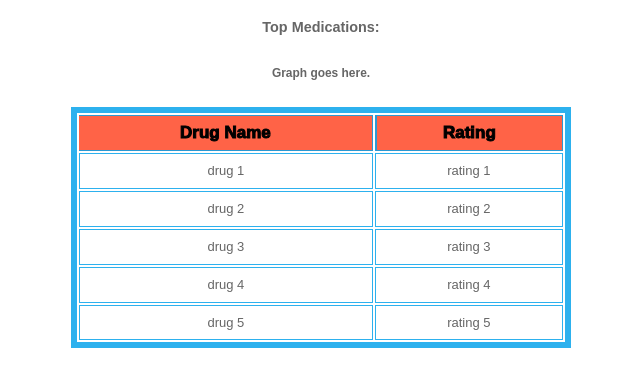
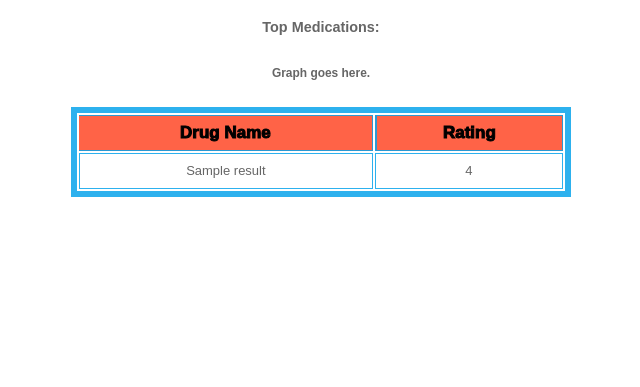
Before and after one commit to sameera-yaya/meducate, a Flask app: template flask/app/templates/charts.html in a window 1280 px wide. Shown: the part 299-686 px from the top of the page, without its empty margins (319-959 px from the left). Run offline with Flask 2, Linux system fonts and the light colour scheme; the template is opened without the code that fills it: most values are stand-ins (such as "Sample title", 1, 10 or a date in 2020); parts of the project's set-up code (start-up, migrations or seed data) failed here and were passed over.

Commit message:
populated table

```diff
--- a/flask/app/templates/charts.html
+++ b/flask/app/templates/charts.html
@@ -20,26 +20,12 @@
       <table>
           <thead><tr><th>Drug Name</th><th>Rating</th></tr></thead>
           <tbody>
+	    {% for result in results %}
             <tr>
-            <td>drug 1</td>
-            <td>rating 1</td>
+            <td>{{result['name']}}</td>
+            <td>{{result['rating']}}</td>
             </tr>
-            <tr>
-            <td>drug 2</td>
-            <td>rating 2</td>
-            </tr>
-            <tr>
-            <td>drug 3</td>
-            <td>rating 3</td>
-            </tr>
-            <tr>
-            <td>drug 4</td>
-            <td>rating 4</td>
-            </tr>
-            <tr>
-            <td>drug 5</td>
-            <td>rating 5</td>
-            </tr>
+	    {% endfor %}
             </tbody>
       </table>
   </body>
```
Also changed, not shown: flask/app/views.py (+19 -4 lines).
